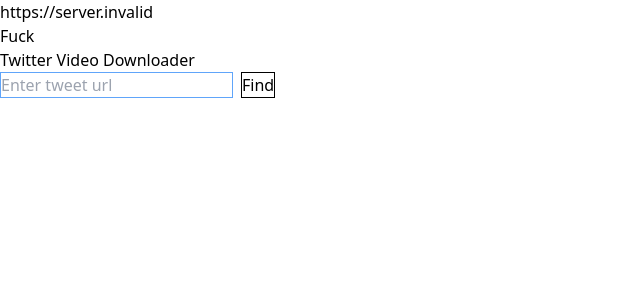
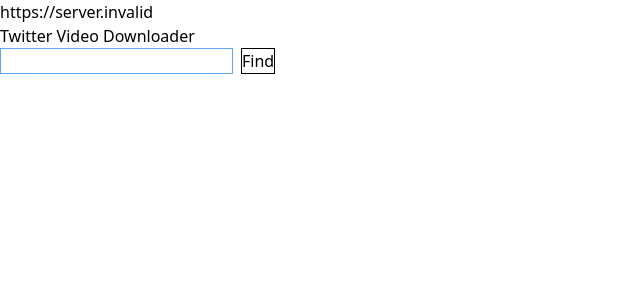
Before and after one commit to osman-yuksel/Twitter-Video-Downloader-App-Client, a React (Vite) app: page / in a window 1280 px wide. Shown: the top 300 px of the page, without its empty margins (0-640 px from the left). Built offline with nearby package versions, Linux system fonts and the light colour scheme; no server answers.

Commit message:
QueryContext fix.
Should work properly now.

```diff
--- a/src/App.tsx
+++ b/src/App.tsx
@@ -1,20 +1,19 @@
 import Header from './components/Header';
 import QueryFrom from './components/QueryFrom';
-import { useQueryContext } from './components/QueryContext';
+import { QueryProvider } from './components/QueryContext';
 
 const api = {
   host: import.meta.env.VITE_API_HOST,
 }
 
 function App() {
-  const query = useQueryContext();
-  query!.queryURL = "Fuck"
   return (
     <div className="App">
       <p>{ api.host }</p>
-      <p>{ query!.queryURL }</p>
       <Header />
-      <QueryFrom />
+      <QueryProvider>
+        <QueryFrom />
+      </QueryProvider>
     </div>
   );
 }
--- a/src/components/Header.tsx
+++ b/src/components/Header.tsx
@@ -1,8 +1,8 @@
-import React from 'react'
-
 function Header() {
   return (
-    <h1>Twitter Video Downloader</h1>
+    <div>
+      <h1>Twitter Video Downloader</h1>
+    </div>
   );
 }
 
--- a/src/components/QueryContext.tsx
+++ b/src/components/QueryContext.tsx
@@ -1,10 +1,19 @@
-import React, { createContext, useContext } from "react";
+import React, { createContext, ReactNode, useContext, useEffect, useState } from "react";
 
 interface queryInterface {
-  queryURL: string,
+  query: string,
+  setQuery: React.Dispatch<React.SetStateAction<string>>
 }
-const QueryContext = createContext<queryInterface | undefined>({ queryURL: "DUMBASS"});
 
-export function useQueryContext() {
-  return useContext(QueryContext);
+const QueryContext = createContext<queryInterface>({} as queryInterface);
+
+export const QueryProvider = ({ children }: { children: ReactNode }) => {
+  const [query, setQuery] = useState<string>("empty");
+  const values = { query, setQuery };
+  useEffect(() => {
+    console.log("Query changed: ", query);
+  }, [query]);
+  return (<QueryContext.Provider value={values}>{children}</QueryContext.Provider>);
 }
+
+export const useQuery = () => useContext(QueryContext);
--- a/src/components/QueryFrom.tsx
+++ b/src/components/QueryFrom.tsx
@@ -1,36 +1,30 @@
 import { useState } from 'react'
+import { useQuery } from './QueryContext';
 
 function QueryFrom() {
-  const [query, setQuery] = useState<string>("");
-  const [queryPlaceholder, setQueryPlaceholder] = useState<string>("Enter tweet url");
+  const { query, setQuery }  = useQuery();
+  const [tempQuery, setTempQuery] = useState<string>("");
+
   function OnChangeInput(e: React.ChangeEvent<HTMLInputElement>){
-    setQueryPlaceholder("Enter tweet url");
-    setQuery(e.target.value);
+    setTempQuery(e.target.value)
   }
 
   function OnSubmit(e: React.SyntheticEvent){
     e.preventDefault();
-
-    if(query === ""){
-      setQueryPlaceholder("Please enter a url!");
-      return false;
-    }
-
-    console.log("Query request recieved.", query);
-    setQuery("");;
+    setQuery(tempQuery);
   }
 
   return (
     <form onSubmit={OnSubmit} className='flex'>
       <div>
-        <input name='query-url' placeholder={queryPlaceholder} onChange={OnChangeInput}
+        <input name='query-url' placeholder={""} onChange={OnChangeInput}
         className='border border-blue-400 mr-2'></input>
       </div>
       <div>
         <button type='submit'
         className='border border-black mr-2'>Find</button>
       </div>
-      <p>{query}</p>
+      <div>{tempQuery}</div>
     </form>
   );
 }
```
